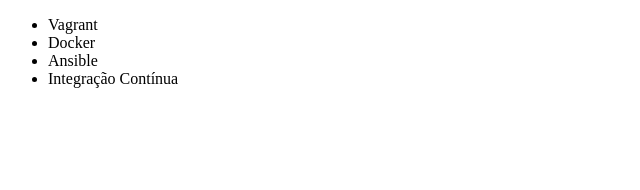
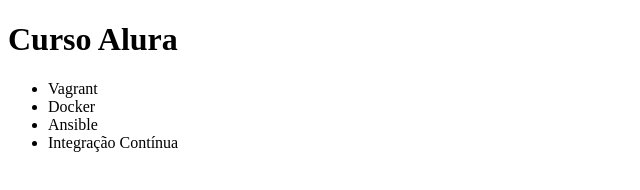
Before and after one commit to FernandoPerin/git-curso, a plain HTML site: page index.html in a window 1280 px wide. Shown: the whole page, without its empty margins (0-640 px from the left). Drawn offline with Linux system fonts and the light colour scheme.

Commit message:
Adicionando H1

```diff
--- a/index.html
+++ b/index.html
@@ -7,6 +7,7 @@
 </head>
 
 <body>
+  <h1>Curso Alura</h1>
   <ul>
     <li>Vagrant</li>
     <li>Docker</li>
```
